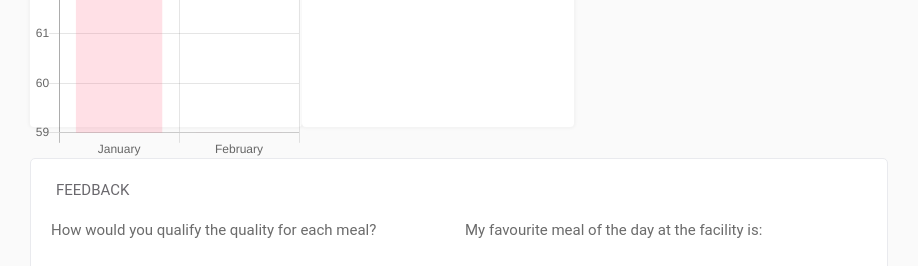
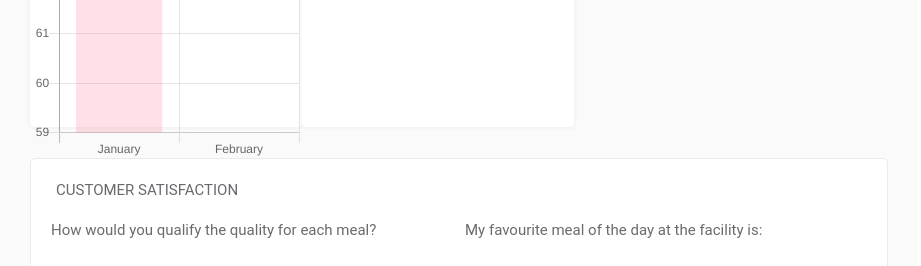
Before and after one commit to szopenkrk/component-builder, a React (Create React App) app: page / in a window 1280 px wide. Shown: the part 4781-5047 px from the top of the page, without its empty margins (0-921 px from the left). Built offline with nearby package versions, Linux system fonts and the light colour scheme.

Commit message:
Upp label

```diff
--- a/src/components/results-by-questions/index.js
+++ b/src/components/results-by-questions/index.js
@@ -72,7 +72,7 @@ class ResultsByQuestions extends Component {
         }
         return (
             <div className="results-by-question">
-                <div className='label'>FEEDBACK</div>
+                <div className='label'>CUSTOMER SATISFACTION</div>
                 <div className="grid">
                     <div className="box box1">
                         <div className='label'>How would you qualify the quality for each meal?</div>
```
